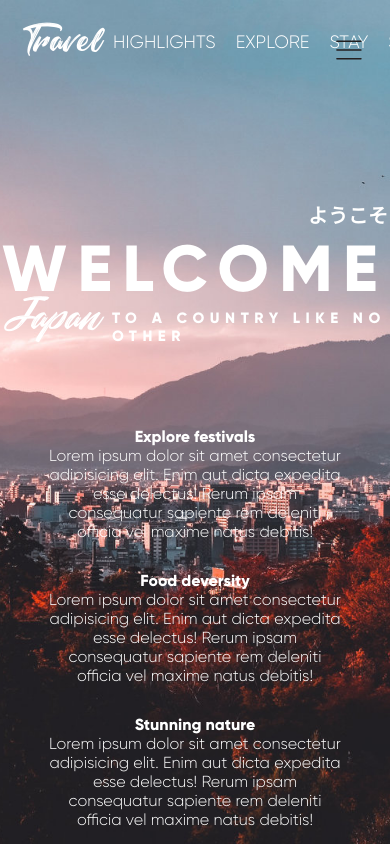
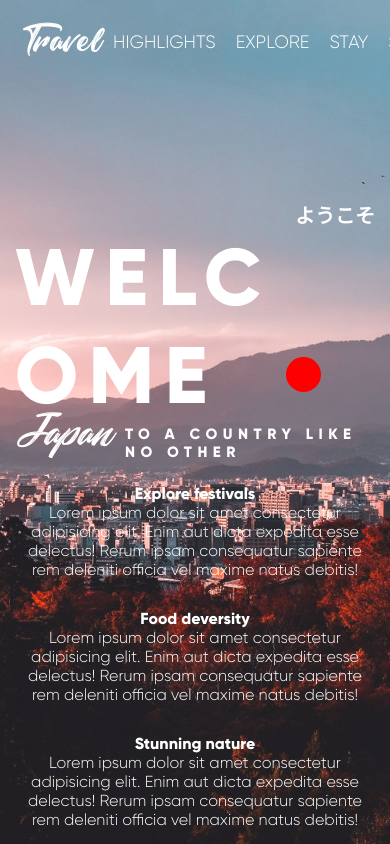
Before and after one commit to Hnz-tech/Welcome-to-Japan, a website: page index.html in a window 390 px wide. Shown: the top 844 px of the page. Drawn offline with Linux system fonts and the light colour scheme.

Commit message:
19.04 Update

```diff
--- a/index.html
+++ b/index.html
@@ -12,17 +12,8 @@
     <div class="wrapper">
         <header>
             <div class="title">Travel</div>
-
             <nav class="navbar">
-
                 <ul>
-                    <button class="ham">
-                        <svg enable-background="new 0 0 50 50" version="1.1" viewBox="0 0 50 50" xml:space="preserve" xmlns="http://www.w3.org/2000/svg">
-                        <path d="m8.667 15h30c0.552 0 1-0.447 1-1s-0.448-1-1-1h-30c-0.552 0-1 0.447-1 1s0.447 1 1 1z" fill="#231F20"/>
-                        <path d="m8.667 37h30c0.552 0 1-0.447 1-1s-0.448-1-1-1h-30c-0.552 0-1 0.447-1 1s0.447 1 1 1z" fill="#231F20"/>
-                        <path d="m8.667 26h30c0.552 0 1-0.447 1-1s-0.448-1-1-1h-30c-0.552 0-1 0.447-1 1s0.447 1 1 1z" fill="#231F20"/>
-                        </svg>
-                    </button>
                     <li><a href="">highlights</a></li>
                     <li><a href="">Explore</a></li>
                     <li><a href="">Stay</a></li>
@@ -36,7 +27,7 @@
                     <div class="hero__title jap">
                         <p>ようこそ</p>
                     </div>
-                    <h1>Welcome</h1>
+                    <h1>Welc<span>o</span>me</h1>
                 </div>
                 <div class="hero__text">
                     <p class="hero__country">Japan</p>
--- a/src/js/index.js
+++ /dev/null
@@ -1,17 +0,0 @@
-var navbar = document.querySelector(".navbar")
-var ham = document.querySelector(".ham")
-// var text = document.querySelector(".title")
-function toggleHamburger(){
-  navbar.classList.toggle("showNav")
-  ham.classList.toggle("showClose")
-//   text.classList.toggle("closeText")
-}
-
-ham.addEventListener("click", toggleHamburger)
-var menuLinks = document.querySelectorAll(".menuLink")
-menuLinks.forEach(
-  function(menuLink) {
-    menuLink.addEventListener("click", toggleHamburger)
-
-  }
-)
--- a/src/scss/index.scss
+++ b/src/scss/index.scss
@@ -53,14 +53,10 @@ body{
          nav{
             font-size: 18px;
             font-weight: 400;
+            .ham{
+                display: none;
+            }
             ul{
-                .ham{
-                    display: none;
-                    button{
-                        display: none;
-                    }
-                }
-
                 list-style: none;
                 display: flex;
                 li{
@@ -91,7 +87,7 @@ body{
     display: flex;
     flex-direction: column;
     justify-content: inherit;
-    padding-top: 350px;
+    padding-top: 300px;
     align-items: center;
     .hero__item{
         position: absolute;
@@ -122,12 +118,31 @@ body{
             h1{
                 display: inline-block;
                 font-family: 'Gilroy EB';
-                font-size: 100px;
+                font-size: 140px;
                 font-weight: 400;
                 text-transform: uppercase;
                 letter-spacing: 10.5px;
+
+                span{
+                    position: relative;
+                &::before{
+                    content: '';
+                    display: inline-block;
+                    width: 59px;
+                    height: 59px;
+                    position: absolute;
+                    bottom: 58px;
+                    left: 26px;
+                    -moz-border-radius: 50%;
+                    -webkit-border-radius: 50%;
+                    border-radius: 50%;
+                    background-color: #ff0000;
+                }
+
+                }
             }
         }
+    }
     .hero__text{
         display: flex;
         justify-content: space-between;
@@ -149,7 +164,7 @@ body{
             font-family: 'Gilroy EB';
         }
     }
-}
+
 @media only screen and (max-width: 1400px){
     .hero{
         .hero__item{
@@ -168,6 +183,26 @@ body{
             display: flex;
             justify-content: inherit;
             padding-top: 200px;
+                .hero__title{
+                        h1{
+                        font-size: 110px;
+                        span{
+                            &::before{
+                                content: '';
+                                display: inline-block;
+                                width: 45px;
+                                height: 45px;
+                                position: absolute;
+                                bottom: 46px;
+                                left: 21px;
+                                -moz-border-radius: 50%;
+                                -webkit-border-radius: 50%;
+                                border-radius: 50%;
+                                background-color: #ff0000;
+                            }
+                        }
+                    }
+                }
             .hero__item{
                 display: flex;
                 flex-direction: row;
@@ -187,7 +222,7 @@ body{
         position: absolute;
         bottom: 0;
             .item{
-                max-width: 300px;
+                max-width: 400px;
                 margin: 15px;
                     .item__title{
                         text-align: center;
@@ -220,6 +255,21 @@ body{
         .hero__title{
                 h1{
                 font-size: 80px;
+                span{
+                    &::before{
+                        content: '';
+                        display: inline-block;
+                        width: 35px;
+                        height: 35px;
+                        position: absolute;
+                        bottom: 33px;
+                        left: 14px;
+                        -moz-border-radius: 50%;
+                        -webkit-border-radius: 50%;
+                        border-radius: 50%;
+                        background-color: #ff0000;
+                    }
+                }
             }
         }
         .hero__text{
@@ -252,25 +302,28 @@ body{
     }
     header{
         nav{
-            ul{
-                .ham{
-                    display: inline;
-                    position: absolute;
-                    /* always keep ham on top of everything */
-                    z-index: 1000;
-                    top: 30px;
-                    right: 20px;
-                    width: 100%;
-                    max-width: 40px;
-                    height:100%;
-                    max-height: 40px;
-                    border: none;
-                    cursor: pointer;
-                    background-image: url("https://ljc-dev.github.io/testing0/ham.svg");
-                    background-size: 100%;
-                    border-radius: 5px;
-                    background: none;
-                    outline: none !important;
+
+        }
+
+    }
+    .hero{
+        .hero__title{
+                h1{
+                font-size: 80px;
+                span{
+                    &::before{
+                        content: '';
+                        display: inline-block;
+                        width: 35px;
+                        height: 35px;
+                        position: absolute;
+                        bottom: 33px;
+                        left: 14px;
+                        -moz-border-radius: 50%;
+                        -webkit-border-radius: 50%;
+                        border-radius: 50%;
+                        background-color: #ff0000;
+                    }
                 }
             }
         }
```
Also changed, not shown: src/css/index.min.css.
